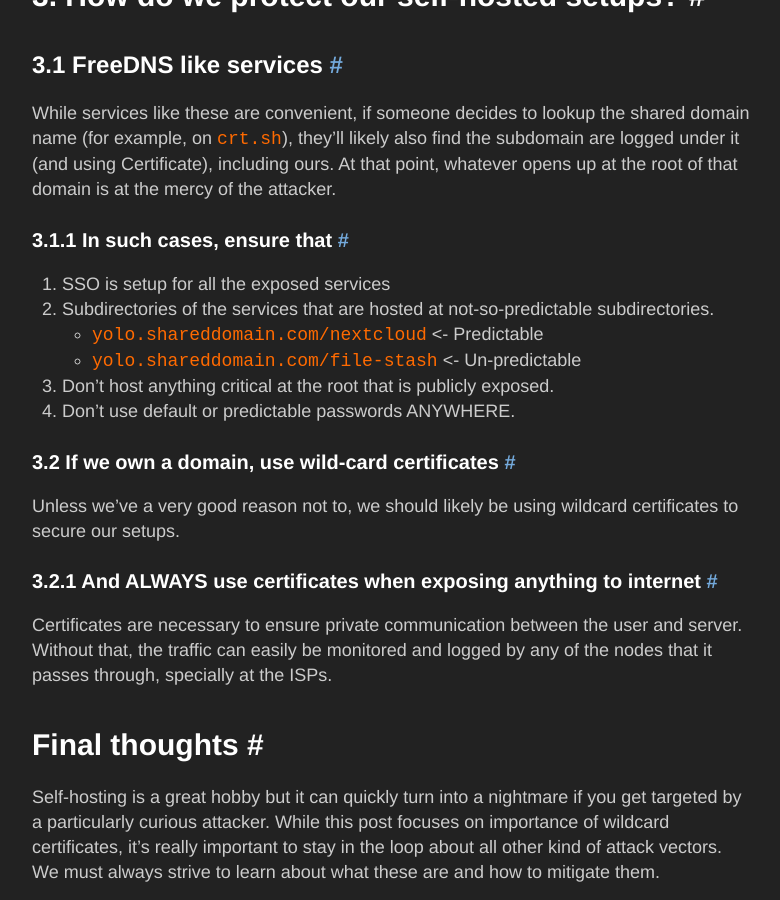
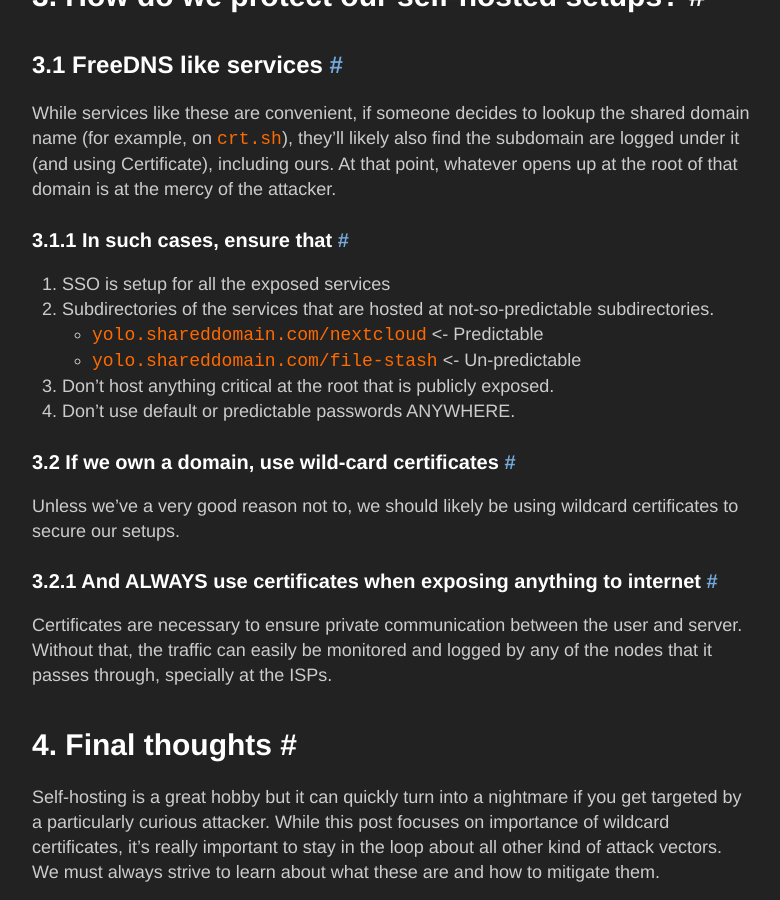
Before and after one commit to abhinavdabral/abhinavdabral.github.io, a Jekyll site: the page built from _posts/2024-1-4-wildcard-certificate-benefits.md, in a window 1280 px wide and 900 px high, scrolled down 4034 px. Shown: the whole window, without its empty margins (248-1028 px from the left). Built offline with Jekyll 4.4.1, drawn with Linux system fonts in a browser that asks for light colours.

Commit message:
20240104 Added numbers to heading

```diff
--- a/_posts/2024-1-4-wildcard-certificate-benefits.md
+++ b/_posts/2024-1-4-wildcard-certificate-benefits.md
@@ -92,6 +92,6 @@ Unless we've a very good reason not to, we should likely be using wildcard certi
 
 Certificates are necessary to ensure private communication between the user and server. Without that, the traffic can easily be monitored and logged by any of the nodes that it passes through, specially at the ISPs.
 
-# Final thoughts
+# 4. Final thoughts
 
 Self-hosting is a great hobby but it can quickly turn into a nightmare if you get targeted by a particularly curious attacker. While this post focuses on importance of wildcard certificates, it's really important to stay in the loop about all other kind of attack vectors. We must always strive to learn about what these are and how to mitigate them.
```
